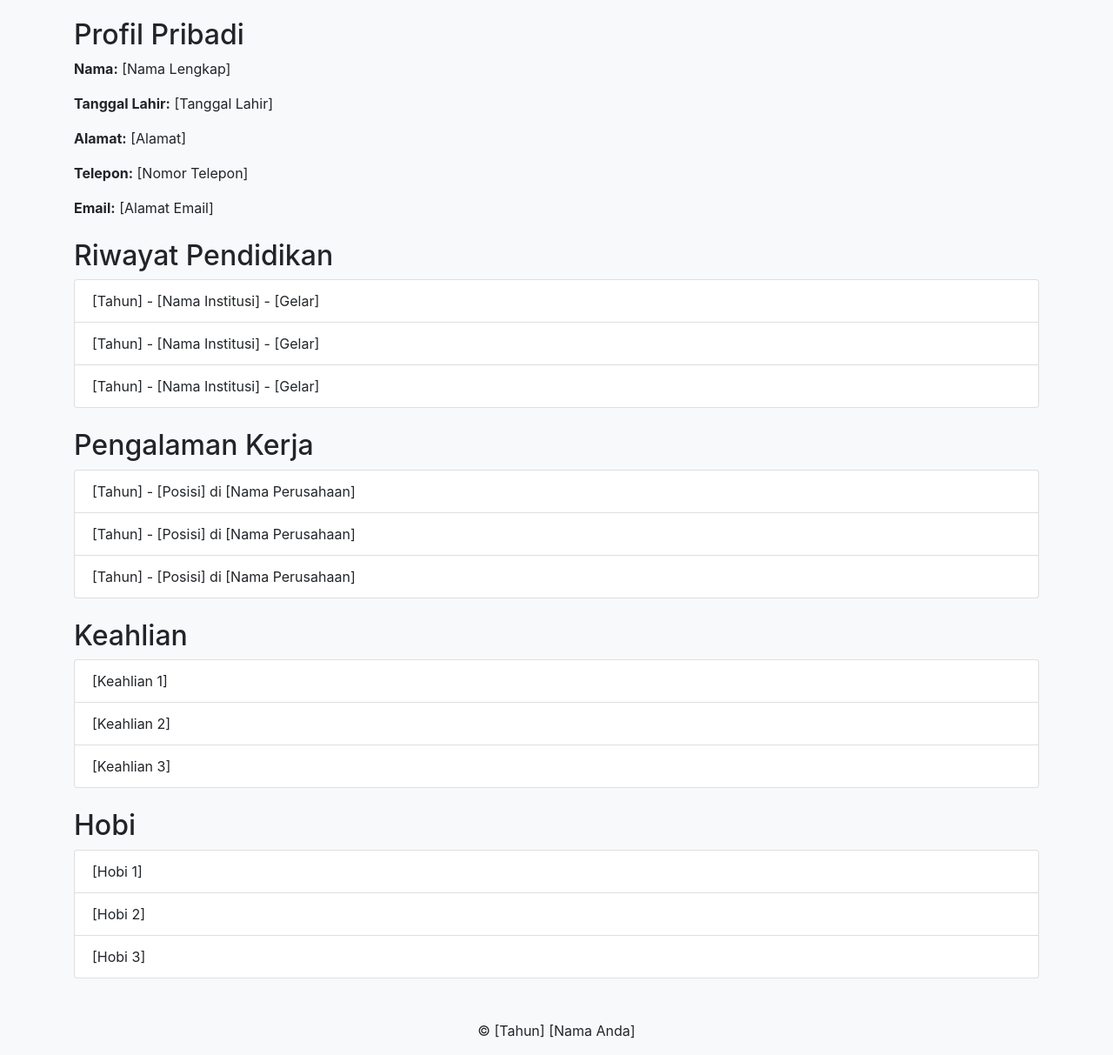
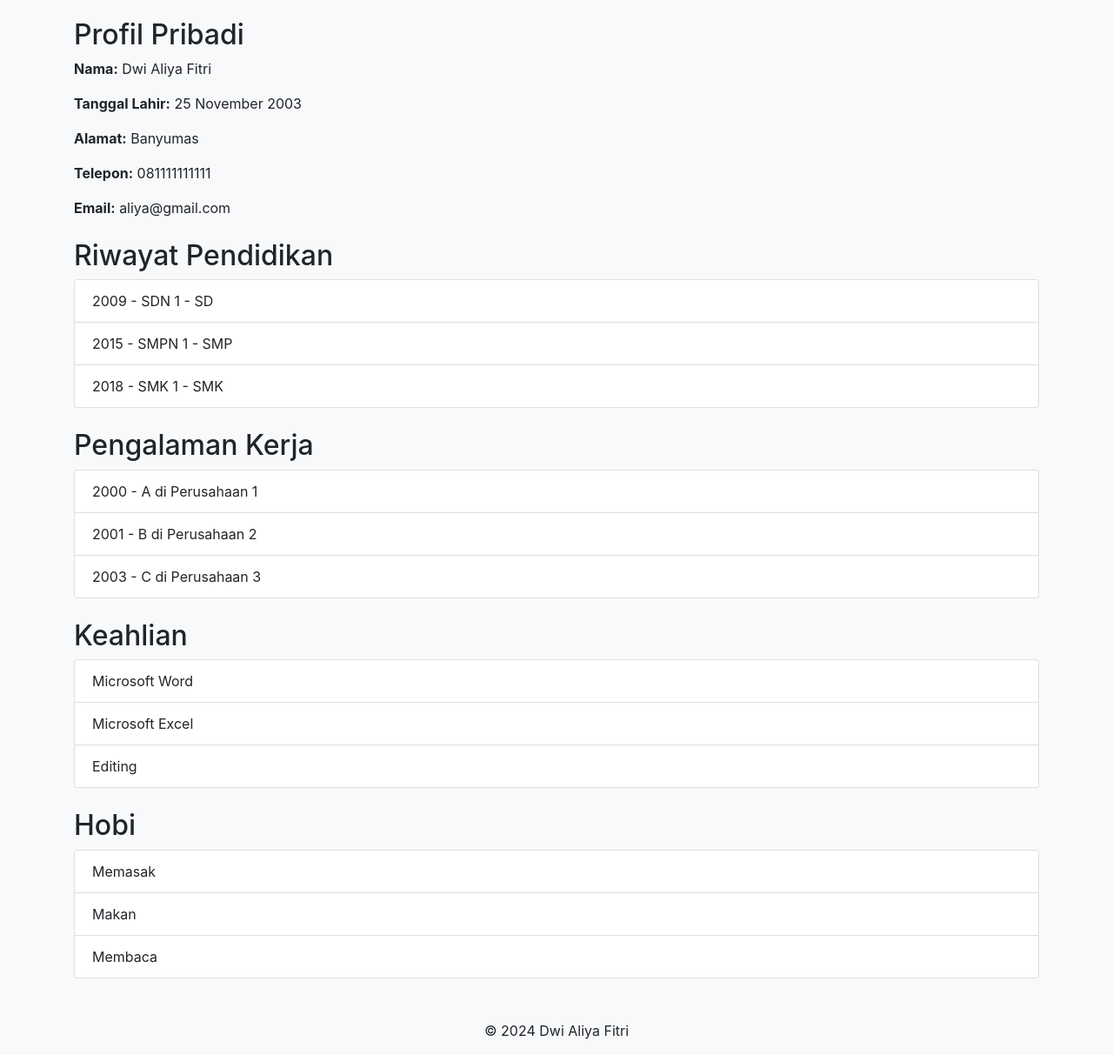
Before and after one commit to dwialiyafitri/biodata, a plain HTML site: page index.html in a window 1280 px wide. Shown: the part 133-1346 px from the top of the page at 87% size. Drawn offline with nearby package versions, Linux system fonts and the light colour scheme.

Commit message:
Update index.html

```diff
--- a/index.html
+++ b/index.html
@@ -27,51 +27,51 @@
 
         <section id="profil" class="mt-4">
             <h2>Profil Pribadi</h2>
-            <p><strong>Nama:</strong> [Nama Lengkap]</p>
-            <p><strong>Tanggal Lahir:</strong> [Tanggal Lahir]</p>
-            <p><strong>Alamat:</strong> [Alamat]</p>
-            <p><strong>Telepon:</strong> [Nomor Telepon]</p>
-            <p><strong>Email:</strong> [Alamat Email]</p>
+            <p><strong>Nama:</strong> Dwi Aliya Fitri</p>
+            <p><strong>Tanggal Lahir:</strong> 25 November 2003</p>
+            <p><strong>Alamat:</strong> Banyumas</p>
+            <p><strong>Telepon:</strong> 081111111111</p>
+            <p><strong>Email:</strong> aliya@gmail.com</p>
         </section>
 
         <section id="pendidikan" class="mt-4">
             <h2>Riwayat Pendidikan</h2>
             <ul class="list-group">
-                <li class="list-group-item">[Tahun] - [Nama Institusi] - [Gelar]</li>
-                <li class="list-group-item">[Tahun] - [Nama Institusi] - [Gelar]</li>
-                <li class="list-group-item">[Tahun] - [Nama Institusi] - [Gelar]</li>
+                <li class="list-group-item">2009 - SDN 1 - SD</li>
+                <li class="list-group-item">2015 - SMPN 1 - SMP</li>
+                <li class="list-group-item">2018 - SMK 1 - SMK</li>
             </ul>
         </section>
 
         <section id="pengalaman" class="mt-4">
             <h2>Pengalaman Kerja</h2>
             <ul class="list-group">
-                <li class="list-group-item">[Tahun] - [Posisi] di [Nama Perusahaan]</li>
-                <li class="list-group-item">[Tahun] - [Posisi] di [Nama Perusahaan]</li>
-                <li class="list-group-item">[Tahun] - [Posisi] di [Nama Perusahaan]</li>
+                <li class="list-group-item">2000 - A di Perusahaan 1</li>
+                <li class="list-group-item">2001 - B di Perusahaan 2</li>
+                <li class="list-group-item">2003 - C di Perusahaan 3</li>
             </ul>
         </section>
 
         <section id="keahlian" class="mt-4">
             <h2>Keahlian</h2>
             <ul class="list-group">
-                <li class="list-group-item">[Keahlian 1]</li>
-                <li class="list-group-item">[Keahlian 2]</li>
-                <li class="list-group-item">[Keahlian 3]</li>
+                <li class="list-group-item">Microsoft Word</li>
+                <li class="list-group-item">Microsoft Excel</li>
+                <li class="list-group-item">Editing</li>
             </ul>
         </section>
 
         <section id="hobi" class="mt-4">
             <h2>Hobi</h2>
             <ul class="list-group">
-                <li class="list-group-item">[Hobi 1]</li>
-                <li class="list-group-item">[Hobi 2]</li>
-                <li class="list-group-item">[Hobi 3]</li>
+                <li class="list-group-item">Memasak</li>
+                <li class="list-group-item">Makan</li>
+                <li class="list-group-item">Membaca</li>
             </ul>
         </section>
 
         <footer class="text-center mt-5">
-            <p>&copy; [Tahun] [Nama Anda]</p>
+            <p>&copy; 2024 Dwi Aliya Fitri</p>
         </footer>
     </div>
 
```
